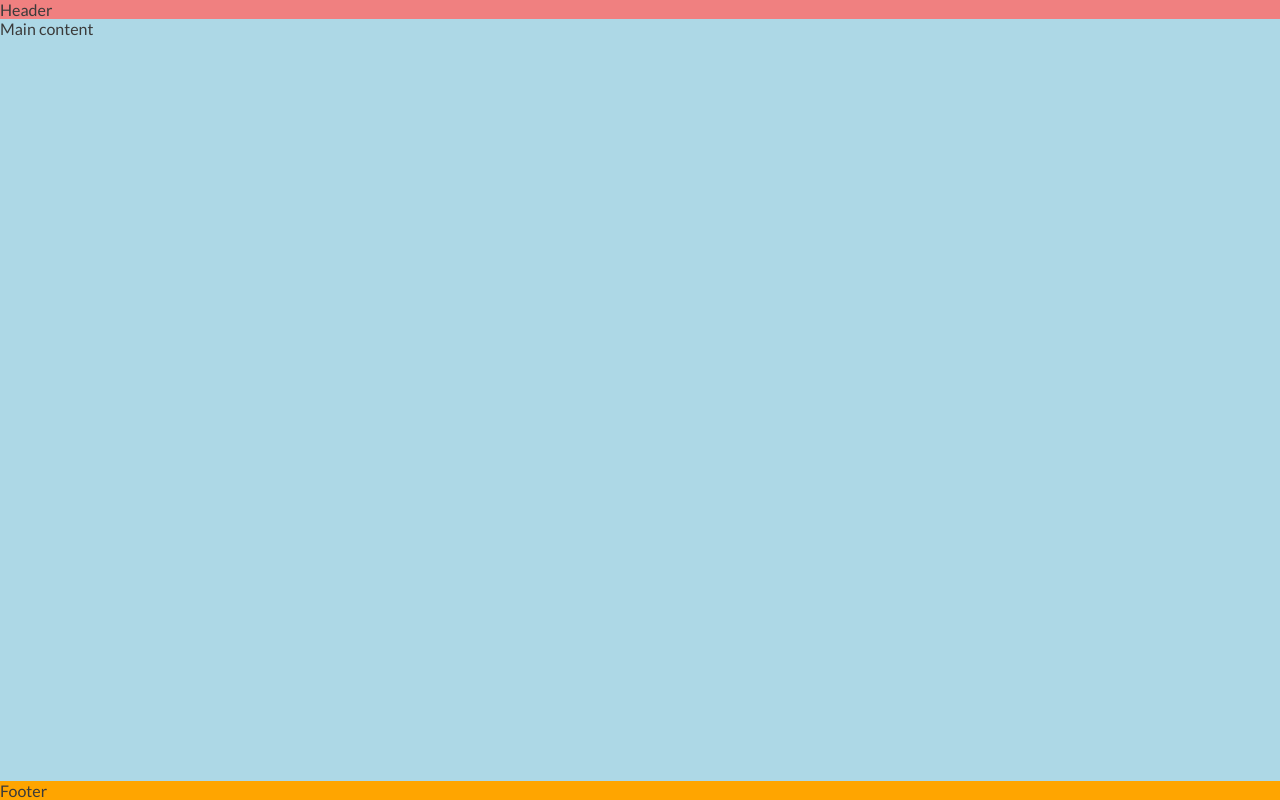
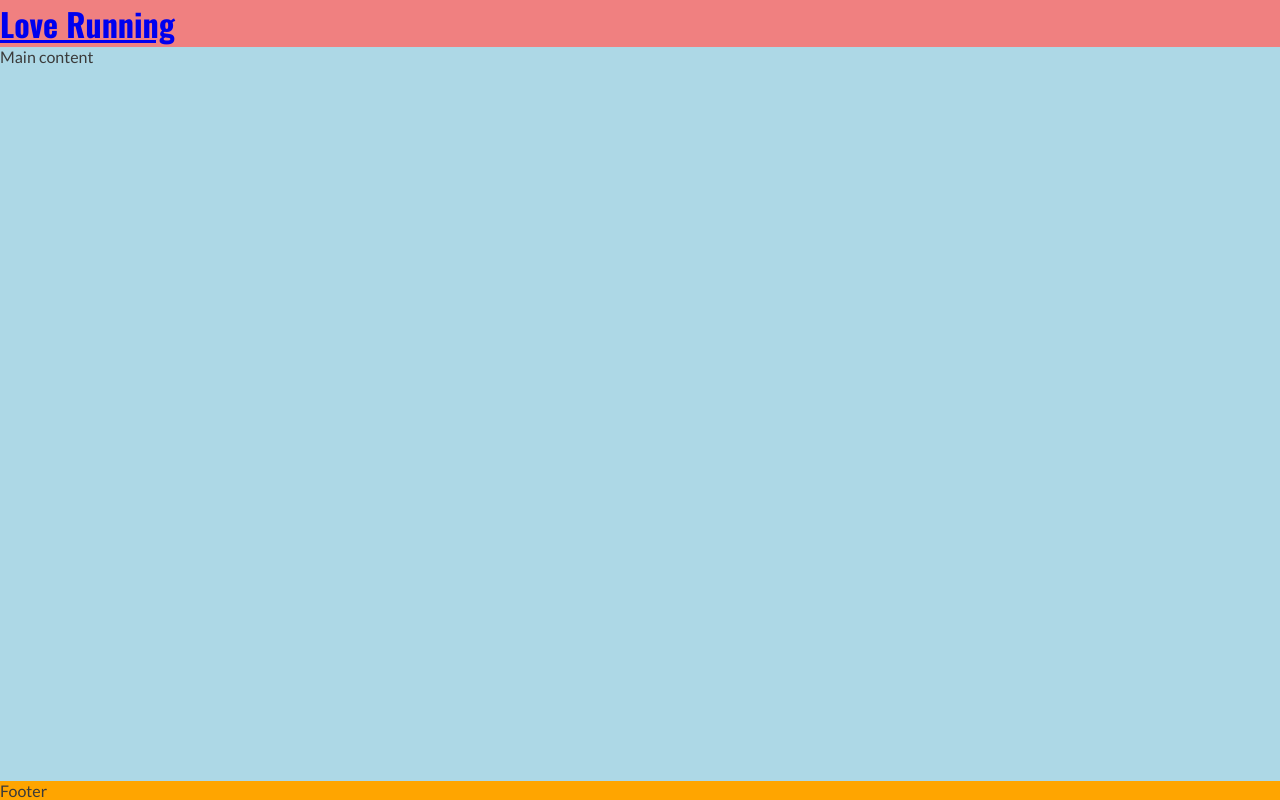
Before and after one commit to SarahcEmm/love-running, a plain HTML site: page index.html in a window 1280 px wide. Drawn offline with nearby package versions, Linux system fonts and the light colour scheme.

Commit message:
Add logo to header and apply Oswald font

```diff
--- a/assets/css/style.css
+++ b/assets/css/style.css
@@ -15,6 +15,9 @@ body {
     /* Generic project styles */
     color: #3a3a3a;
     font-family: lato, sans-serif;
+}
+h1 {
+    font-family: Oswald, sans-serif;
 }
 
 .oswald-<uniquifier> {
--- a/index.html
+++ b/index.html
@@ -23,7 +23,10 @@
 
 <body>
     <!-- Header -->
-    <header>Header</header>
+    <header>
+        <a href="index.html"><h1 id="logo">Love Running</h1></a>
+
+    </header>
     <!-- Main content -->
     <main>Main content
     </main>
```
